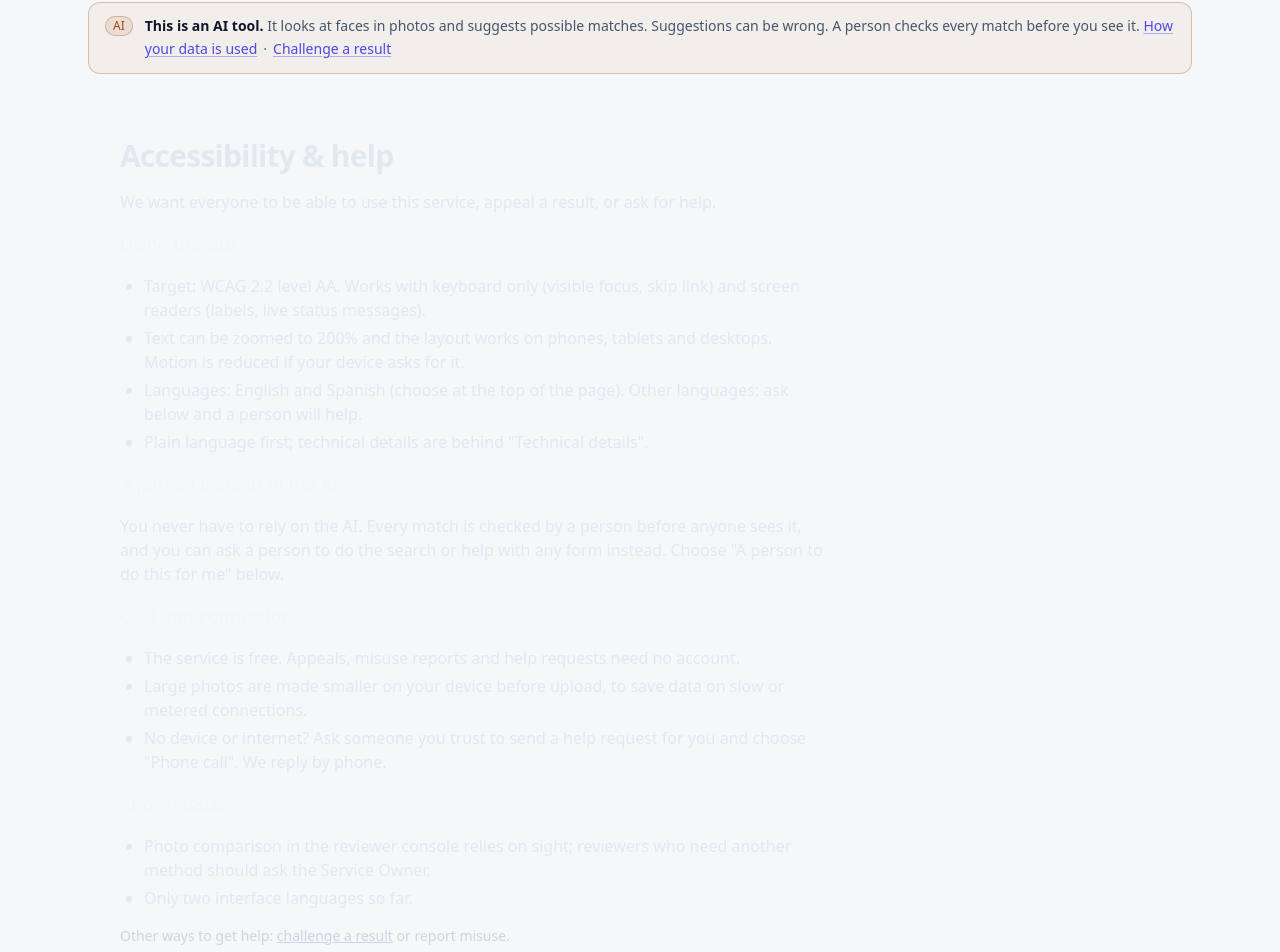
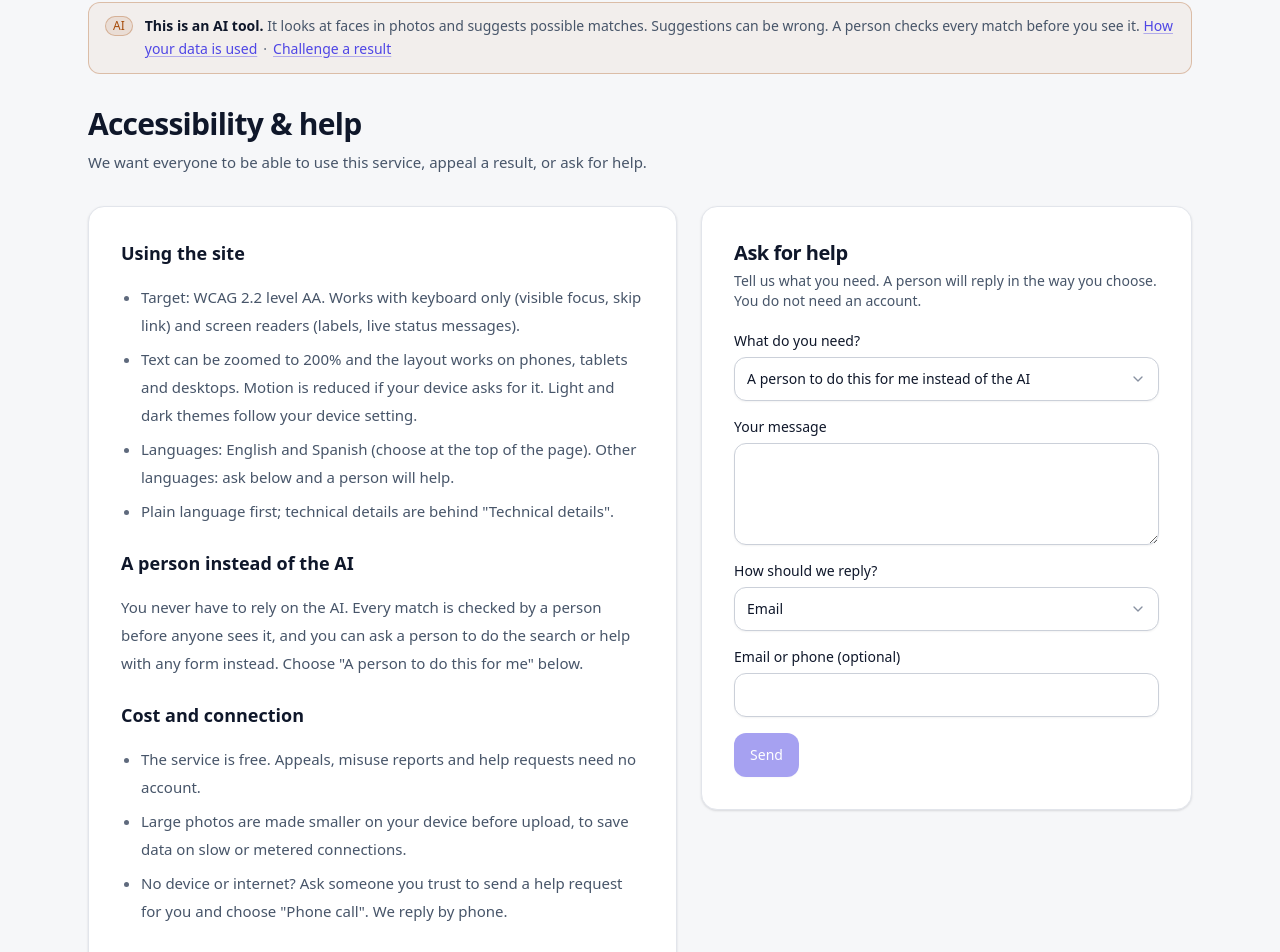
Before and after one commit to laavanjan/face-search-app, a Next.js app in the folder frontend/: page /accessibility in a window 1280 px wide. Shown: the part 138-1090 px from the top of the page. Built offline with nearby package versions, Linux system fonts and the light colour scheme.

Commit message:
Refresh accessibility information page
Rework the accessibility page layout and content presentation to use the shared components, semantic styling, and improved responsive spacing.

```diff
--- a/frontend/app/accessibility/page.tsx
+++ b/frontend/app/accessibility/page.tsx
@@ -2,6 +2,7 @@
 
 import { useState } from "react";
 import Link from "next/link";
+import { Alert, PageHeader, Spinner } from "@/components/ui";
 import { submitSupport, type Appeal, type SupportRequest } from "@/lib/api";
 import { useT } from "@/lib/i18n";
 
@@ -31,81 +32,84 @@ export default function AccessibilityPage() {
     }
   }
 
-  const field = "w-full rounded-xl bg-black/30 border border-white/20 p-2";
-
   return (
-    <div className="space-y-6 max-w-3xl">
-      <section className="glass rounded-2xl p-6 sm:p-8 space-y-4 text-slate-200">
-        <h1 className="text-3xl font-semibold tracking-tight">{t("a11y.title")}</h1>
-        <p>{t("a11y.lead")}</p>
-
-        <h2 className="text-lg font-medium text-slate-100">Using the site</h2>
-        <ul className="list-disc pl-6 space-y-1">
+    <div className="space-y-6">
+      <PageHeader title={t("a11y.title")} description={t("a11y.lead")} />
+      <div className="grid gap-6 lg:grid-cols-[minmax(0,1.2fr)_minmax(0,1fr)] lg:items-start">
+        <article className="card prose-doc max-w-none p-6 sm:p-8">
+          <h2 className="!pt-0">Using the site</h2>
+          <ul>
             <li>Target: WCAG 2.2 level AA. Works with keyboard only (visible focus, skip link) and screen readers (labels, live status messages).</li>
-          <li>Text can be zoomed to 200% and the layout works on phones, tablets and desktops. Motion is reduced if your device asks for it.</li>
+            <li>Text can be zoomed to 200% and the layout works on phones, tablets and desktops. Motion is reduced if your device asks for it. Light and dark themes follow your device setting.</li>
             <li>Languages: English and Spanish (choose at the top of the page). Other languages: ask below and a person will help.</li>
             <li>Plain language first; technical details are behind &quot;Technical details&quot;.</li>
           </ul>
 
-        <h2 className="text-lg font-medium text-slate-100">A person instead of the AI</h2>
+          <h2>A person instead of the AI</h2>
           <p>
             You never have to rely on the AI. Every match is checked by a person before anyone sees it, and you can ask a
             person to do the search or help with any form instead. Choose &quot;A person to do this for me&quot; below.
           </p>
 
-        <h2 className="text-lg font-medium text-slate-100">Cost and connection</h2>
-        <ul className="list-disc pl-6 space-y-1">
+          <h2>Cost and connection</h2>
+          <ul>
             <li>The service is free. Appeals, misuse reports and help requests need no account.</li>
             <li>Large photos are made smaller on your device before upload, to save data on slow or metered connections.</li>
             <li>No device or internet? Ask someone you trust to send a help request for you and choose &quot;Phone call&quot;. We reply by phone.</li>
           </ul>
 
-        <h2 className="text-lg font-medium text-slate-100">Known issues</h2>
-        <ul className="list-disc pl-6 space-y-1">
+          <h2>Known issues</h2>
+          <ul>
             <li>Photo comparison in the reviewer console relies on sight; reviewers who need another method should ask the Service Owner.</li>
             <li>Only two interface languages so far.</li>
           </ul>
-        <p className="text-sm text-slate-300">
-          Other ways to get help: <Link href="/appeal" className="underline">challenge a result</Link> or report misuse.
+          <p className="text-sm">
+            Other ways to get help: <Link href="/appeal">challenge a result</Link> or report misuse.
           </p>
-      </section>
+        </article>
 
-      <section id="support" className="glass rounded-2xl p-6 sm:p-8 space-y-3" aria-labelledby="support-title">
-        <h2 id="support-title" className="text-xl font-medium">{t("support.title")}</h2>
-        <p className="text-slate-200">{t("support.lead")}</p>
+        <section id="support" className="card scroll-mt-32 p-6 sm:p-8 lg:sticky lg:top-32" aria-labelledby="support-title">
+          <h2 id="support-title" className="text-xl font-semibold tracking-tight text-fg">{t("support.title")}</h2>
+          <p className="mb-5 mt-1 text-sm text-muted">{t("support.lead")}</p>
           {done ? (
-          <p role="status" className="text-slate-100">{t("support.sent", { id: done.id, token: done.access_token ?? "" })}</p>
+            <Alert tone="success" role="status">
+              <span className="text-fg">{t("support.sent", { id: done.id, token: done.access_token ?? "" })}</span>
+            </Alert>
           ) : (
-          <form onSubmit={send} className="space-y-3 text-sm">
-            <label className="block" htmlFor="sup-topic">
-              <span className="block mb-1">{t("support.topic")}</span>
-              <select id="sup-topic" className={field} value={topic} onChange={(e) => setTopic(e.target.value as typeof topic)}>
+            <form onSubmit={send} className="space-y-4 text-sm">
+              <div>
+                <label className="label" htmlFor="sup-topic">{t("support.topic")}</label>
+                <select id="sup-topic" className="select" value={topic} onChange={(e) => setTopic(e.target.value as typeof topic)}>
                   {TOPICS.map((v) => (
                     <option key={v} value={v}>{t(`support.topic.${v}`)}</option>
                   ))}
                 </select>
-            </label>
-            <label className="block" htmlFor="sup-message">
-              <span className="block mb-1">{t("support.message")}</span>
-              <textarea id="sup-message" required minLength={5} maxLength={2000} rows={4} className={field} value={message} onChange={(e) => setMessage(e.target.value)} />
-            </label>
-            <label className="block" htmlFor="sup-format">
-              <span className="block mb-1">{t("support.format")}</span>
-              <select id="sup-format" className={field} value={format} onChange={(e) => setFormat(e.target.value as typeof format)}>
+              </div>
+              <div>
+                <label className="label" htmlFor="sup-message">{t("support.message")}</label>
+                <textarea id="sup-message" required minLength={5} maxLength={2000} rows={4} className="textarea" value={message} onChange={(e) => setMessage(e.target.value)} />
+              </div>
+              <div>
+                <label className="label" htmlFor="sup-format">{t("support.format")}</label>
+                <select id="sup-format" className="select" value={format} onChange={(e) => setFormat(e.target.value as typeof format)}>
                   {FORMATS.map((v) => (
                     <option key={v} value={v}>{t(`support.format.${v}`)}</option>
                   ))}
                 </select>
-            </label>
-            <label className="block" htmlFor="sup-contact">
-              <span className="block mb-1">{t("support.contact")}</span>
-              <input id="sup-contact" className={field} maxLength={200} autoComplete="email" value={contact} onChange={(e) => setContact(e.target.value)} />
-            </label>
-            {err && <div role="alert" className="text-red-300">{err}</div>}
-            <button className="btn" disabled={busy || message.trim().length < 5}>{t("support.send")}</button>
+              </div>
+              <div>
+                <label className="label" htmlFor="sup-contact">{t("support.contact")}</label>
+                <input id="sup-contact" className="input" maxLength={200} autoComplete="email" value={contact} onChange={(e) => setContact(e.target.value)} />
+              </div>
+              {err && <Alert tone="danger">{err}</Alert>}
+              <button className="btn w-full sm:w-auto" disabled={busy || message.trim().length < 5}>
+                {busy && <Spinner />}
+                {t("support.send")}
+              </button>
             </form>
           )}
         </section>
       </div>
+    </div>
   );
 }
```
Lines whose indentation alone changed are shown as unchanged.
